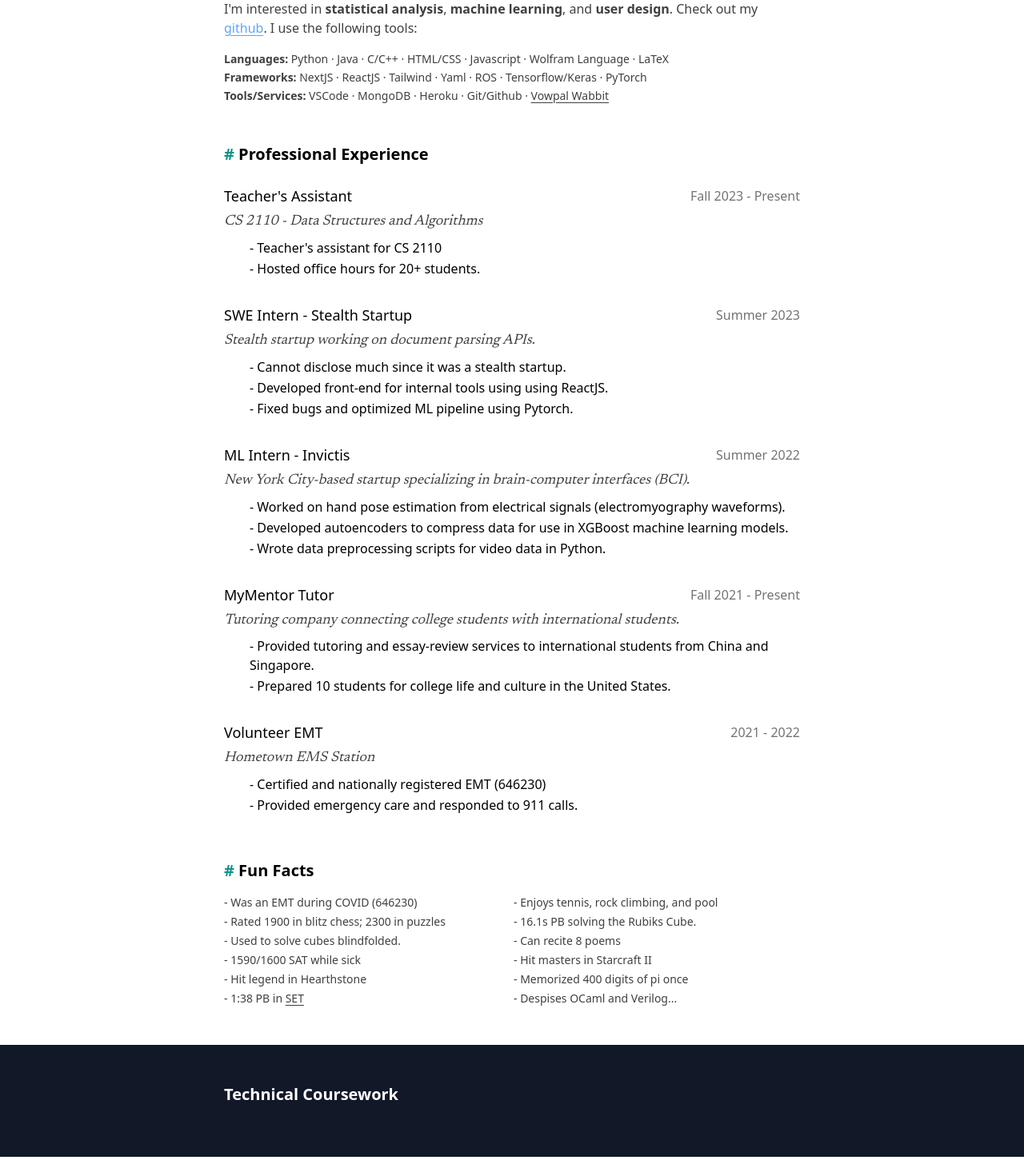
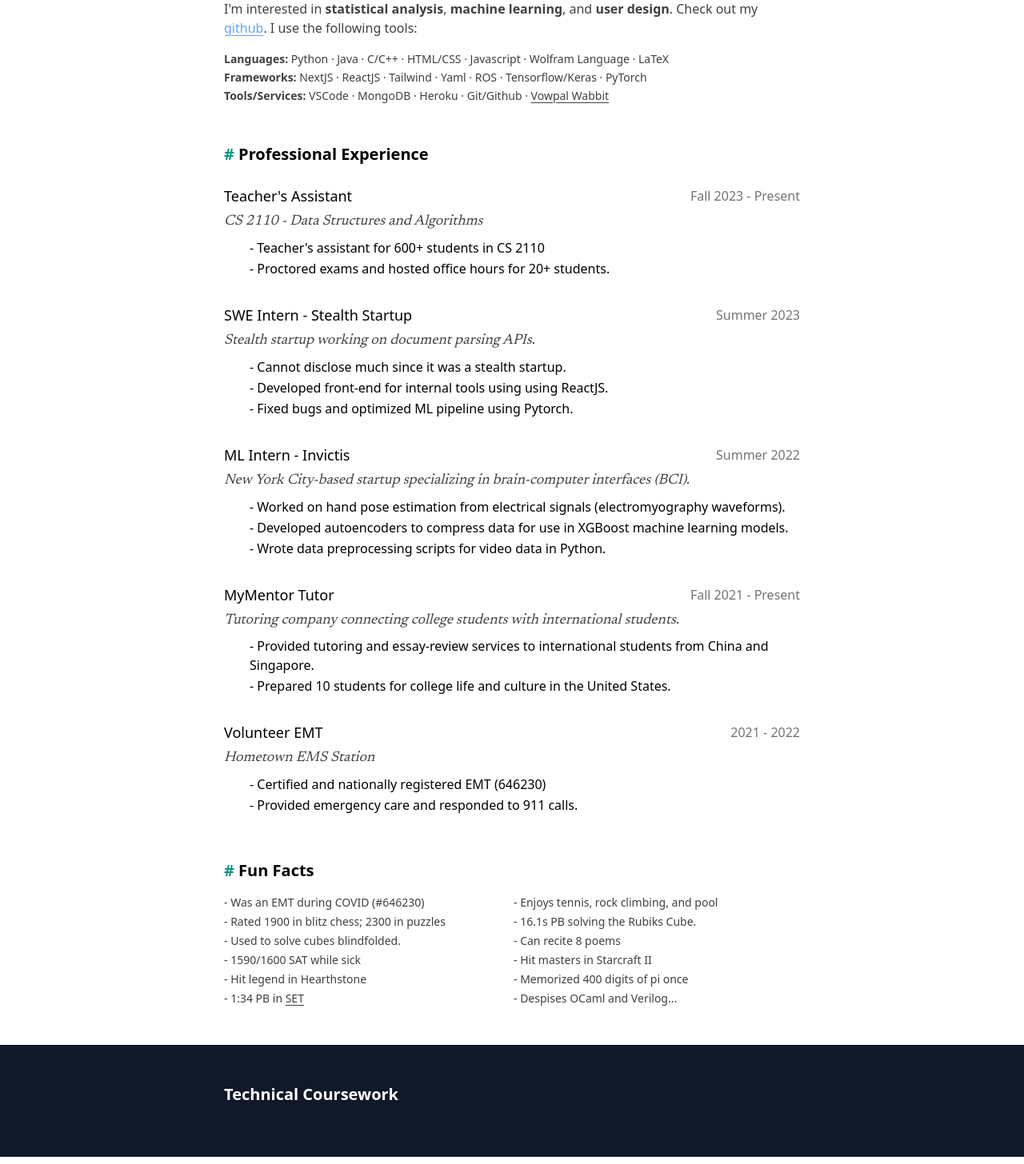
Before and after one commit to bryant-har/bryanthar.com, a Next.js app: page /resume in a window 1280 px wide. Shown: the part 617-2073 px from the top of the page at 80% size. Built offline with nearby package versions, Linux system fonts and the light colour scheme.

Commit message:
update pb and add detail

```diff
--- a/src/pages/resume/index.js
+++ b/src/pages/resume/index.js
@@ -97,7 +97,7 @@ export default function Resume() {
           <span className="text-teal-600">#</span> Fun Facts{" "}
         </h1>
         <ul className="text-sm grid gap-1  grid-cols-2 text-neutral-700">
-          <li>- Was an EMT during COVID (646230)</li>
+          <li>- Was an EMT during COVID (#646230)</li>
           <li>- Enjoys tennis, rock climbing, and pool</li>
           <li>- Rated 1900 in blitz chess; 2300 in puzzles</li>
           <li>- 16.1s PB solving the Rubiks Cube.</li>
@@ -107,7 +107,7 @@ export default function Resume() {
           <li>- Hit masters in Starcraft II</li>
           <li>- Hit legend in Hearthstone</li>
           <li>- Memorized 400 digits of pi once</li>
-          <li>- 1:38 PB in <a className = 'link' href= 'setwithfriends.com'>SET</a></li>
+          <li>- 1:34 PB in <a className = 'link' href= 'setwithfriends.com'>SET</a></li>
           <li>- Despises OCaml and Verilog...</li>
         </ul>
       </section>
--- a/src/pages/resume/resume.yaml
+++ b/src/pages/resume/resume.yaml
@@ -3,7 +3,10 @@ jobs:
     desc: CS 2110 - Data Structures and Algorithms
     date: Fall 2023 - Present
     notes:
-      [Teacher's assistant for CS 2110, Hosted office hours for 20+ students.]
+      [
+        Teacher's assistant for 600+ students in CS 2110,
+        Proctored exams and hosted office hours for 20+ students.,
+      ]
   - title: SWE Intern - Stealth Startup
     desc: Stealth startup working on document parsing APIs.
     date: Summer 2023
```
